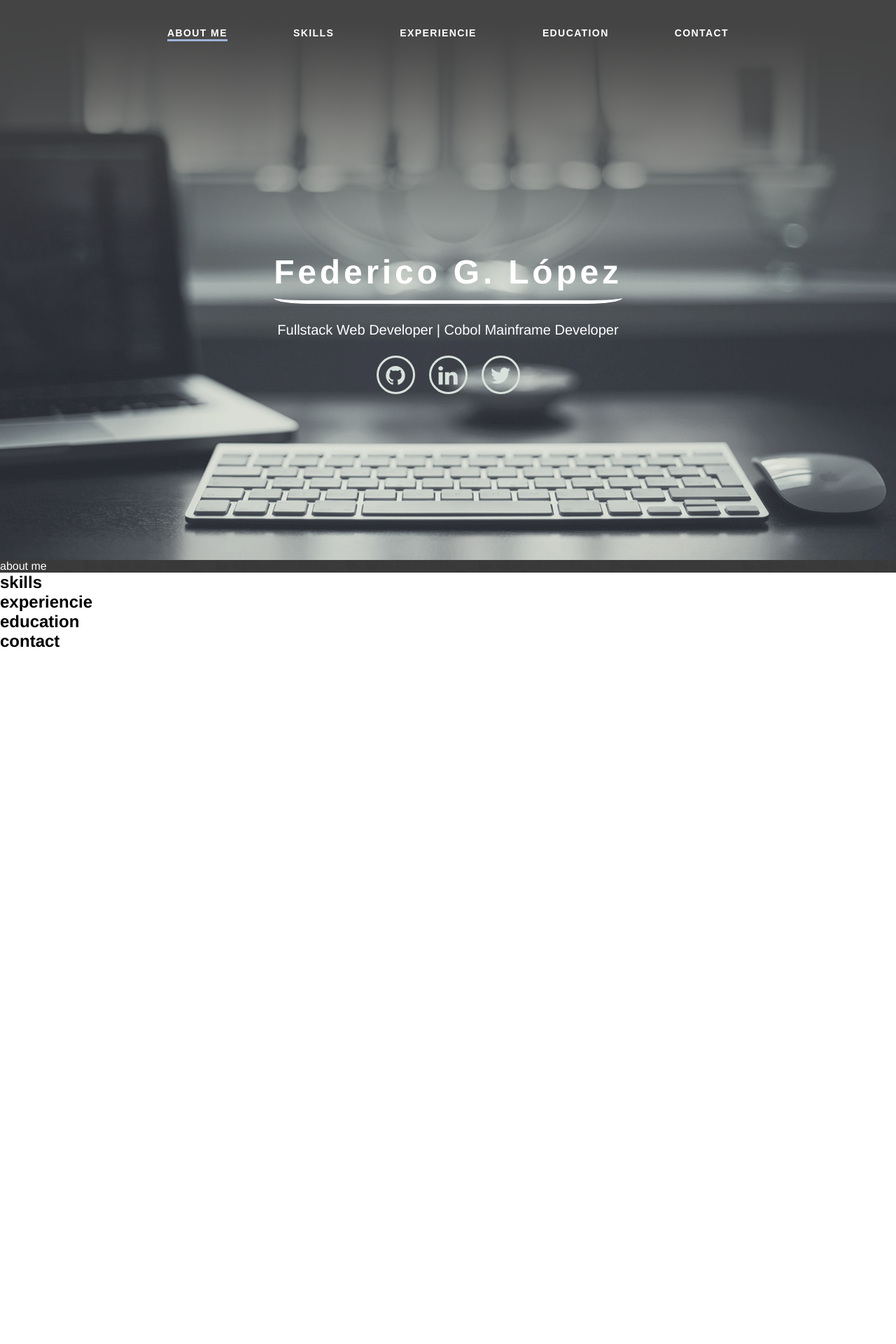
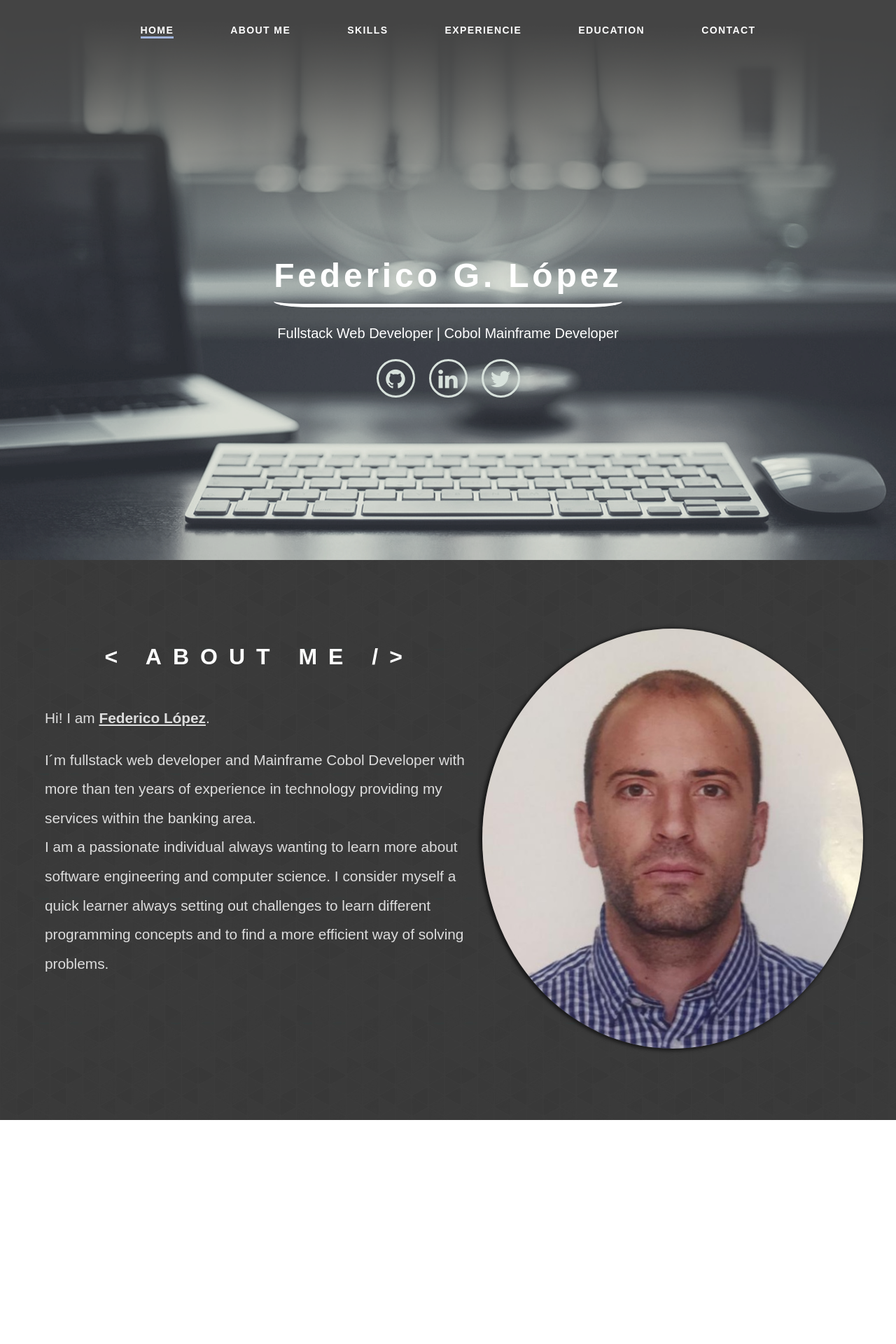
Before and after one commit to fedelopez89/resumeOld, a PHP site: page / in a window 1280 px wide. Shown: the top 1920 px of the page at 70% size. Before the commit the page ends 925 px from the top, so only its background shows below. Run offline with PHP 8.4, Linux system fonts and the light colour scheme.

Commit message:
building aboutme

```diff
--- a/index.html
+++ b/index.html
@@ -16,31 +16,26 @@
 </head>
 
 <body>
-    <header id="header">
+    <header id="home">
         <nav>
-<!--             <div class="nav-logo">
-                <div class="logo"></div>
-                <div class="myself">
-                    <p>Federico G. López</p>
-                    <br>
-                    <p>Fullstack Developer</p>
-                </div>
-            </div> -->
             <ul>
                 <li>
-                    <a href="#header">about me</a>
+                    <a href="#home">home</a>
                 </li>
                 <li>
-                    <a href="#section2">skills</a>
+                    <a href="#aboutme">about me</a>
                 </li>
                 <li>
-                    <a href="#section3">experiencie</a>
+                    <a href="#skills">skills</a>
                 </li>
                 <li>
-                    <a href="#section4">education</a>
+                    <a href="#experience">experiencie</a>
                 </li>
                 <li>
-                    <a href="#section5">contact</a>
+                    <a href="#education">education</a>
+                </li>
+                <li>
+                    <a href="#contact">contact</a>
                 </li>
             </ul>
         </nav>
@@ -74,20 +69,34 @@
         </div>
     </header>
     <main>
-        <section id="section1">
-            about me
+        <section id="aboutme">
+            <div class="about-me-description">
+                <h1>&lt; about me /&gt;</h1>
+                <p>Hi! I am <strong><u>Federico López</u></strong>.</p>
+                <br>
+                <p>I´m fullstack web developer and Mainframe Cobol Developer with more
+                    than ten years of experience in technology providing my services within
+                    the banking area.</p>
+                <p>I am a passionate individual always wanting to learn more about software
+                    engineering and computer science. I consider myself a quick learner
+                    always setting out challenges to learn different programming concepts
+                    and to find a more efficient way of solving problems.</p>
+            </div>
+            <div class='about-photo'>
+                <img src="./images/photo__01.jpeg" alt="photo-perfil" srcset="">
+            </div>
         </section>
-        <section id="section2">
-            <h2>skills</h2>
+        <section id="skills">
+            <h1>&lt; skills /&gt;</h1>
         </section>
-        <section id="section3">
-            <h2>experiencie</h2>
+        <section id="experience">
+            <h1>experiencie</h1>
         </section>
-        <section id="section4">
-            <h2>education</h2>
+        <section id="education">
+            <h1>education</h1>
         </section>
-        <section id="section5">
-            <h2>contact</h2>
+        <section id="contact">
+            <h1>contact</h1>
         </section>
     </main>
     <footer>
@@ -96,7 +105,7 @@
 </body>
 
 <script>
-    window.addEventListener('scroll' , function(){
+    window.addEventListener('scroll', function () {
         const nav = document.querySelector('nav');
         const heigth = 100;
         nav.classList.toggle('scrolling', window.scrollY >= heigth)
--- a/style.css
+++ b/style.css
@@ -4,8 +4,12 @@
     --color-effect-github: #695c5a;
     --color-effect-linkedin: #3656e6;
     --color-effect-twitter: #00aced;
-    --color-nav-scroll: rgba(0, 0, 0, 0.698);
-    --height-nav: 12vh;
+    --color-li-underline: #9fb2da;
+    --color-nav-scroll: rgba(0, 0, 0, 0.95);
+    --font-raleway: 'Raleway', sans-serif;
+    --font-default: 'Abel', Helvetica, Arial, Lucida, sans-serif;
+    --height-nav: 11vh;
+    --height-top-h2-sect: 0vh;
     --header-bkg-img: url(./images/portfolio_bkg.png);
     --sect1-bkg-img: url(./images/bkg_section_opt1.jpg);
 }
@@ -19,6 +23,7 @@
 html, body {
     color: var(--color-white);
     font-family: 'Abel', Helvetica, Arial, Lucida, sans-serif;
+    font-family: var(--font-raleway);
     width: 100%;
 }
 
@@ -31,8 +36,6 @@ header {
     background-position: center;
     background-repeat: no-repeat;
     background-size: cover;
-    display: flex;
-    flex-direction: column;
     height: 100vh;
 }
 
@@ -42,59 +45,23 @@ nav {
     flex-direction: row;
     height: var(--height-nav);
     justify-content: center;
+    min-height: var(--height-nav);
     position: fixed;
+    top: 0;
     width: 100%;
-    z-index: 2;
+    z-index: 999;
 }
-
-/*
-.nav-logo {
-    align-items: center;
-    display: flex;
-    flex-wrap: wrap;
-    font-variant: small-caps;
-    margin-top: 2%;
-    padding-left: 1.5%;
-    width: 30%;
-}
-
-.logo {
-    background-image: url(/images/logo.png);
-    background-position: center;
-    background-size: contain;
-    background-color: transparent;
-    border: 0.5px solid rgba(0, 0, 0, 0.274);
-    border: 0.5px solid white;
-    border-radius: 100%;
-    height: 3rem;
-    width: 3rem;
-}
-
-.myself {
-    margin-left: 2vw;
-}
-
-.myself>p:first-of-type {
-    font-size: 70%;
-    font-weight: 700;
-}
-
-.myself>p {
-    line-height: 0;
-    font-size: 0.7rem;
-}
-*/
 
 nav>ul {
     display: flex;
     justify-content: space-around;
     overflow: hidden;
-    width: 70%;
+    width: 75%;
 }
 
 nav>ul>li {
     color: var(--color-white);
-    font-family: 'Raleway', sans-serif;
+    font-family: var(--font-raleway);
     font-weight: 600;
     letter-spacing: 0.05em;
     list-style: none;
@@ -103,11 +70,11 @@ nav>ul>li {
 }
 
 nav>ul>li:first-of-type {
-    border-color: #9fb2da;
+    border-color: var(--color-li-underline);
 }
 
 nav>ul>li:hover {
-    border-color: #9fb2da;
+    border-color: var(--color-li-underline);
     transition: border 0.3s ease-in;
 }
 
@@ -127,9 +94,10 @@ nav>ul>li>a {
     align-items: center;
     display: flex;
     flex-direction: column;
-    height: calc(100vh - var(--height-nav));
+    height: 60vh;
+    justify-content: flex-end;
     line-height: 3rem;
-    justify-content: center;
+    padding-top: 15vh;
     position: relative;
     top: var(--height-nav);
 }
@@ -230,9 +198,93 @@ nav>ul>li>a {
 /* ---------------- */
 /*  S E C T I O N   */
 /* ---------------- */
-main>section:first-of-type {
+main>section {
+    min-height: 100vh;
+    scroll-margin-top: 5vh;
+}
+
+main>section:nth-child(2n+1) {
     background-image: var(--sect1-bkg-img);
 }
+
+main>section>h1 {
+    letter-spacing: 1rem;
+    text-transform: uppercase;
+}
+
+/* -------- */
+/* ABOUT ME */
+/* -------- */
+#aboutme{
+    align-items: center;
+    display: flex;
+    flex-direction: row;
+    flex-wrap: nowrap;
+    justify-content: space-between;
+    max-height: 95vh;
+    padding: 0 3vw 0 5vw;
+}
+
+main>section>div>h1{
+    letter-spacing: 1rem;
+    text-transform: uppercase;
+}
+
+.about-me-description {
+    max-height: 100vh;
+    min-height: 70vh;
+    width: 52%;
+}
+
+.about-me-description>h1 {
+    font-size: 2em;
+    font-weight: 600;
+    text-align: center;
+    margin-bottom: 6vh;
+}
+
+.about-me-description>p {
+    color: #dddddd;
+    font-size: 1.3em;
+    line-height: 2;
+}
+
+.about-photo {
+    margin: 0;
+    max-height: 100vh;
+    overflow: hidden;
+    padding: 15px 0;
+    text-align: center;
+    width: 47.66667%;
+}
+
+.about-photo>img {
+    border-radius: 50%;
+    max-height: 75vh;
+    max-width: 75vw;
+    box-shadow: -2px 1px 5px 2px rgba(0, 0, 0, 0.596);
+}
+
+
+/* @media (min-width: 1000px).aboutme {
+    :window-inactive
+}
+ */
+/* -------- */
+/*  SKILLS  */
+/* -------- */
+
+/* ---------- */
+/* EXPERIENCE */
+/* ---------- */
+
+/* --------- */
+/* EDUCATION */
+/* --------- */
+
+/* ------- */
+/* CONTACT */
+/* ------- */
 
 /* --------------- */
 /*   F O O T E R   */
@@ -242,6 +294,3 @@ main>section:first-of-type {
 /* --------------- */
 /*     T E S T     */
 /* --------------- */
-h2 {
-    color: black;
-}
```
Also changed, not shown: images/photo__01.jpeg (added).
